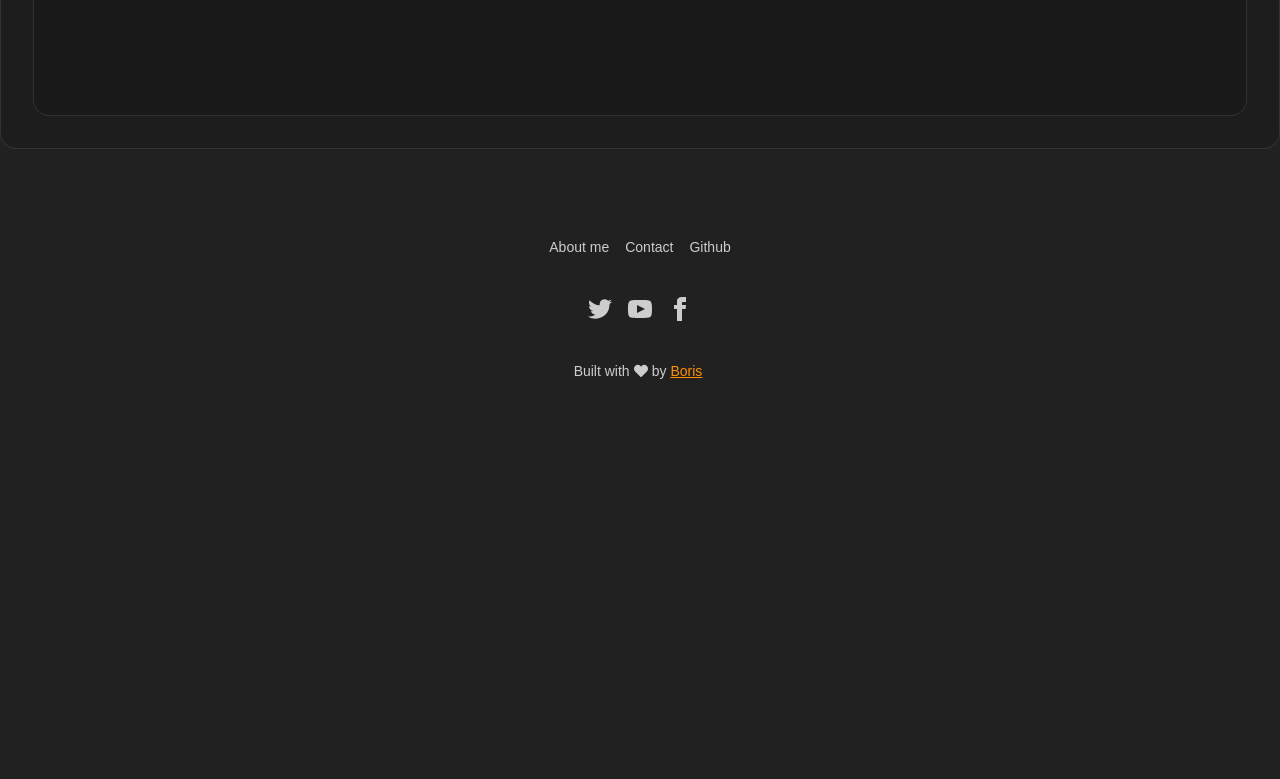
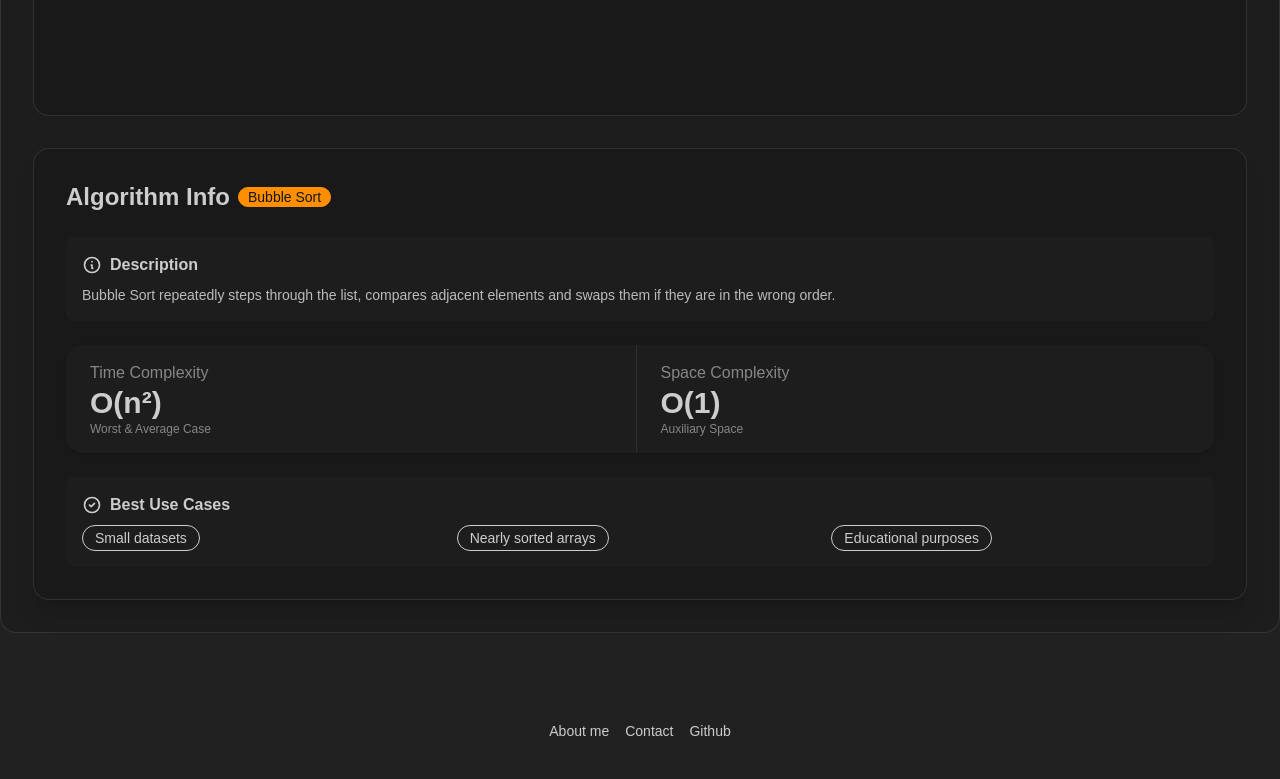
Before and after one commit to borisvicena/SortWizard, a Next.js app: page / in a window 1280 px wide. Shown: the part 585-1364 px from the top of the page. Before the commit the page ends 1006 px from the top, so only its background shows below. Built offline with nearby package versions, Linux system fonts and the light colour scheme.

Commit message:
added algorithm info section

```diff
--- /dev/null
+++ b/src/components/Algorithms.tsx
@@ -0,0 +1,173 @@
+"use client";
+import React from "react";
+
+interface AlgorithmsProps {
+  selectedAlgorithm: string | null;
+}
+
+const algorithmData = {
+  "Bubble sort": {
+    title: "Bubble Sort",
+    description:
+      "Bubble Sort repeatedly steps through the list, compares adjacent elements and swaps them if they are in the wrong order.",
+    timeComplexity: "O(n²)",
+    timeDescription: "Worst & Average Case",
+    spaceComplexity: "O(1)",
+    spaceDescription: "Auxiliary Space",
+    bestFor: ["Small datasets", "Nearly sorted arrays", "Educational purposes"],
+  },
+  Quicksort: {
+    title: "Quick Sort",
+    description:
+      "Quick Sort is a divide-and-conquer algorithm that picks a 'pivot' element and partitions the array around it, recursively sorting the sub-arrays.",
+    timeComplexity: "O(n log n)",
+    timeDescription: "Average Case",
+    spaceComplexity: "O(log n)",
+    spaceDescription: "Due to recursion",
+    bestFor: ["Large datasets", "Random data", "When space is not a constraint"],
+  },
+  "Merge sort": {
+    title: "Merge Sort",
+    description:
+      "Merge Sort divides the array into two halves, recursively sorts them, and then merges the sorted halves.",
+    timeComplexity: "O(n log n)",
+    timeDescription: "All cases",
+    spaceComplexity: "O(n)",
+    spaceDescription: "Requires extra space",
+    bestFor: ["Stable sorting requirement", "Linked lists", "External sorting"],
+  },
+  "Heap sort": {
+    title: "Heap Sort",
+    description:
+      "Heap Sort builds a max-heap from the array and repeatedly extracts the maximum element to sort the array.",
+    timeComplexity: "O(n log n)",
+    timeDescription: "All cases",
+    spaceComplexity: "O(1)",
+    spaceDescription: "In-place sorting",
+    bestFor: ["Memory constraints", "Guaranteed performance", "Priority queue implementation"],
+  },
+  "Selection sort": {
+    title: "Selection Sort",
+    description: "Selection Sort finds the minimum element in the unsorted portion and places it at the beginning.",
+    timeComplexity: "O(n²)",
+    timeDescription: "All cases",
+    spaceComplexity: "O(1)",
+    spaceDescription: "In-place sorting",
+    bestFor: ["Small datasets", "Memory constraints", "Simple implementation"],
+  },
+  "Insertion sort": {
+    title: "Insertion Sort",
+    description:
+      "Insertion Sort builds the final sorted array one item at a time by repeatedly inserting elements into their correct position.",
+    timeComplexity: "O(n²)",
+    timeDescription: "Worst & Average Case",
+    spaceComplexity: "O(1)",
+    spaceDescription: "In-place sorting",
+    bestFor: ["Small datasets", "Nearly sorted arrays", "Online sorting"],
+  },
+  "Shell sort": {
+    title: "Shell Sort",
+    description:
+      "Shell Sort is an optimization of insertion sort that allows the exchange of items that are far apart.",
+    timeComplexity: "O(n log n)",
+    timeDescription: "Best known gap sequence",
+    spaceComplexity: "O(1)",
+    spaceDescription: "In-place sorting",
+    bestFor: ["Medium-sized datasets", "Hardware optimization", "When quick sort performs poorly"],
+  },
+  Bogosort: {
+    title: "Bogo Sort",
+    description:
+      "Bogo Sort randomly shuffles the array until it happens to be sorted. Highly inefficient and used only as an example of what not to do.",
+    timeComplexity: "O((n+1)!)",
+    timeDescription: "Average Case",
+    spaceComplexity: "O(1)",
+    spaceDescription: "In-place sorting",
+    bestFor: ["Never use in production", "Educational purposes", "Understanding randomization"],
+  },
+};
+
+const Algorithms: React.FC<AlgorithmsProps> = ({ selectedAlgorithm }) => {
+  if (!selectedAlgorithm || !algorithmData[selectedAlgorithm as keyof typeof algorithmData]) {
+    return null;
+  }
+
+  const algorithm = algorithmData[selectedAlgorithm as keyof typeof algorithmData];
+
+  return (
+    <div className="mt-8 card bg-base-300 border border-white/[0.1] shadow-xl">
+      <div className="card-body">
+        <div className="flex items-center gap-2">
+          <h2 className="card-title text-2xl">Algorithm Info</h2>
+          <div className="badge badge-primary">{algorithm.title}</div>
+        </div>
+
+        {/* Description Card */}
+        <div className="bg-base-200 p-4 rounded-lg mt-4">
+          <div className="flex items-center gap-2 mb-2">
+            <svg
+              xmlns="http://www.w3.org/2000/svg"
+              className="h-5 w-5"
+              viewBox="0 0 24 24"
+              fill="none"
+              stroke="currentColor"
+            >
+              <path
+                strokeLinecap="round"
+                strokeLinejoin="round"
+                strokeWidth="2"
+                d="M13 16h-1v-4h-1m1-4h.01M21 12a9 9 0 11-18 0 9 9 0 0118 0z"
+              />
+            </svg>
+            <span className="font-semibold">Description</span>
+          </div>
+          <p className="text-sm opacity-90">{algorithm.description}</p>
+        </div>
+
+        {/* Stats Section */}
+        <div className="stats stats-vertical lg:stats-horizontal shadow bg-base-200 mt-4">
+          <div className="stat">
+            <div className="stat-title">Time Complexity</div>
+            <div className="stat-value text-3xl">{algorithm.timeComplexity}</div>
+            <div className="stat-desc">{algorithm.timeDescription}</div>
+          </div>
+          <div className="stat">
+            <div className="stat-title">Space Complexity</div>
+            <div className="stat-value text-3xl">{algorithm.spaceComplexity}</div>
+            <div className="stat-desc">{algorithm.spaceDescription}</div>
+          </div>
+        </div>
+
+        {/* Best For Section */}
+        <div className="bg-base-200 p-4 rounded-lg mt-4">
+          <div className="flex items-center gap-2 mb-2">
+            <svg
+              xmlns="http://www.w3.org/2000/svg"
+              className="h-5 w-5"
+              viewBox="0 0 24 24"
+              fill="none"
+              stroke="currentColor"
+            >
+              <path
+                strokeLinecap="round"
+                strokeLinejoin="round"
+                strokeWidth="2"
+                d="M9 12l2 2 4-4m6 2a9 9 0 11-18 0 9 9 0 0118 0z"
+              />
+            </svg>
+            <span className="font-semibold">Best Use Cases</span>
+          </div>
+          <div className="grid grid-cols-1 md:grid-cols-3 gap-2">
+            {algorithm.bestFor.map((item, index) => (
+              <div key={index} className="badge badge-outline p-3">
+                {item}
+              </div>
+            ))}
+          </div>
+        </div>
+      </div>
+    </div>
+  );
+};
+
+export default Algorithms;
--- a/src/components/Dashboard.tsx
+++ b/src/components/Dashboard.tsx
@@ -17,6 +17,7 @@ import { mergeSort } from "@/lib/mergeSort";
 import { bogoSort } from "@/lib/bogoSort";
 import { heapSort } from "@/lib/heapSort";
 import { shellSort } from "@/lib/shellSort";
+import Algorithms from "./Algorithms";
 
 const Dashboard = () => {
   const [array, setArray] = useState<number[]>([]);
@@ -400,6 +401,7 @@ const Dashboard = () => {
         {/* INFO SECTION END */}
       </div>
       <Chart array={array} sorted={sorted} isSorted={isSorted} comparing={comparing} swapping={swapping} />
+      <Algorithms selectedAlgorithm={selectedAlgorithm} />
     </main>
   );
 };
```
